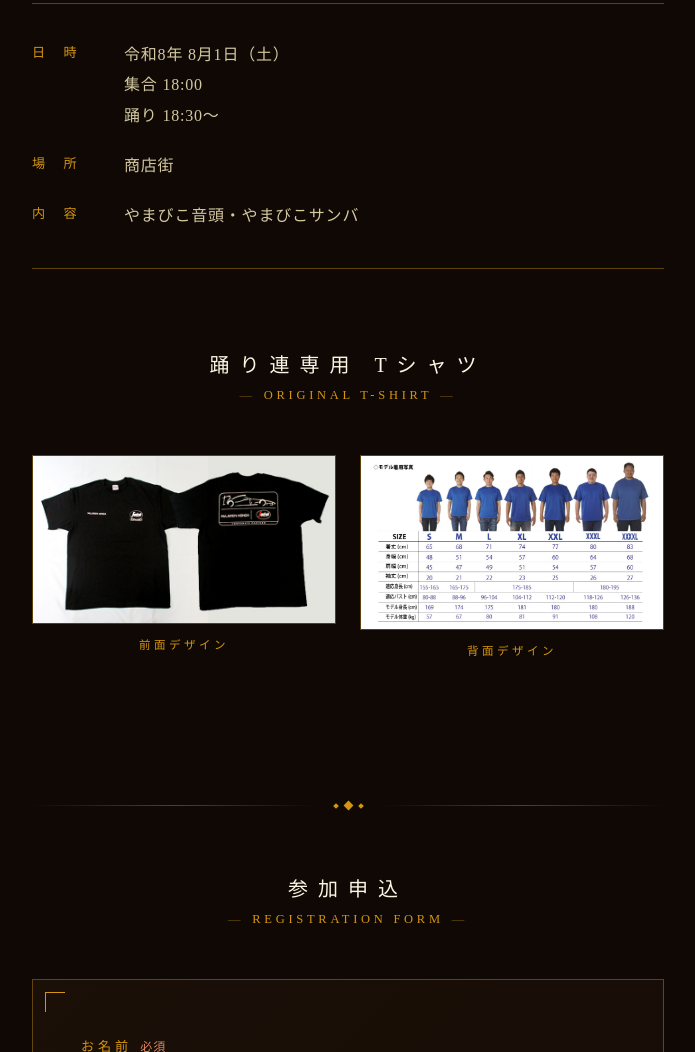
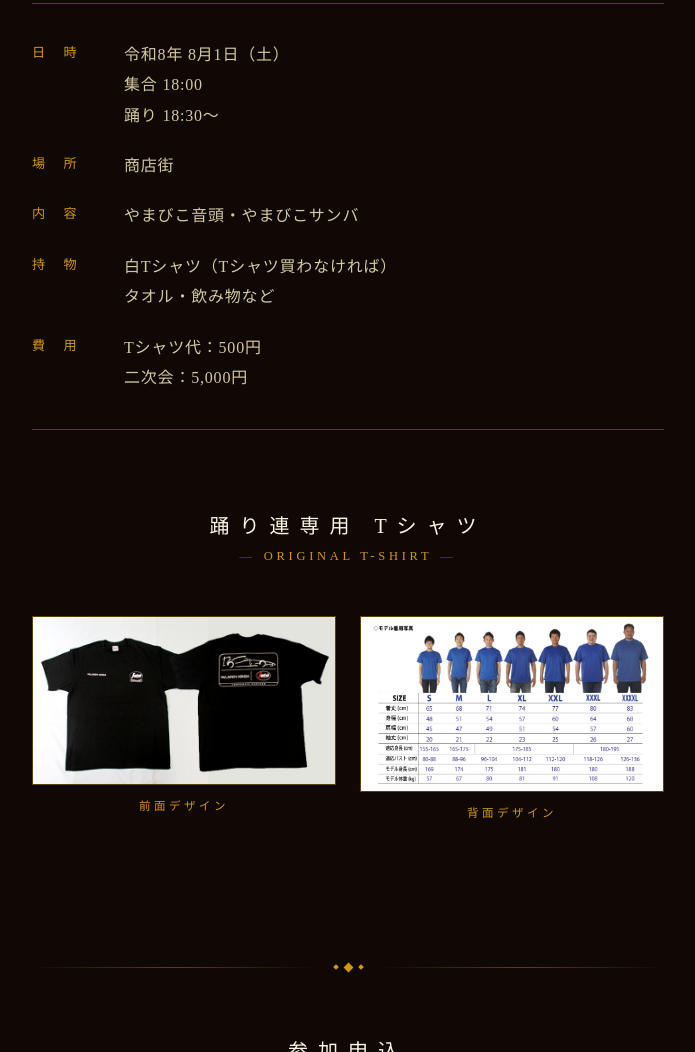
Before and after one commit to yoshidakoutarou/omachi, a plain HTML site: page index.html in a window 1280 px wide. Shown: the part 1701-2753 px from the top of the page, without its empty margins (292-987 px from the left). Drawn offline with Linux system fonts and the light colour scheme.

Commit message:
持物費用追加

```diff
--- a/index.html
+++ b/index.html
@@ -785,6 +785,18 @@
             <span class="detail-label">内　容</span>
             <span class="detail-value">やまびこ音頭・やまびこサンバ</span>
           </div>
+          <div class="detail-row">
+            <span class="detail-label">持　物</span>
+            <span class="detail-value"
+              >白Tシャツ（Tシャツ買わなければ）<br />タオル・飲み物など</span
+            >
+          </div>
+          <div class="detail-row">
+            <span class="detail-label">費　用</span>
+            <span class="detail-value"
+              >Tシャツ代：500円<br />二次会：5,000円</span
+            >
+          </div>
         </div>
       </div>
     </section>
```
